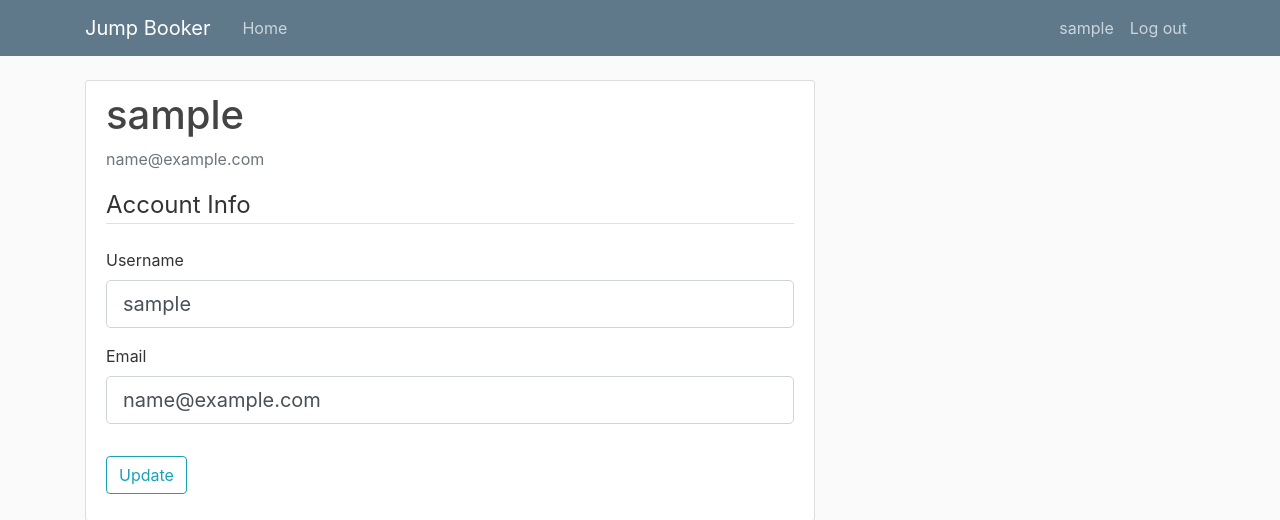
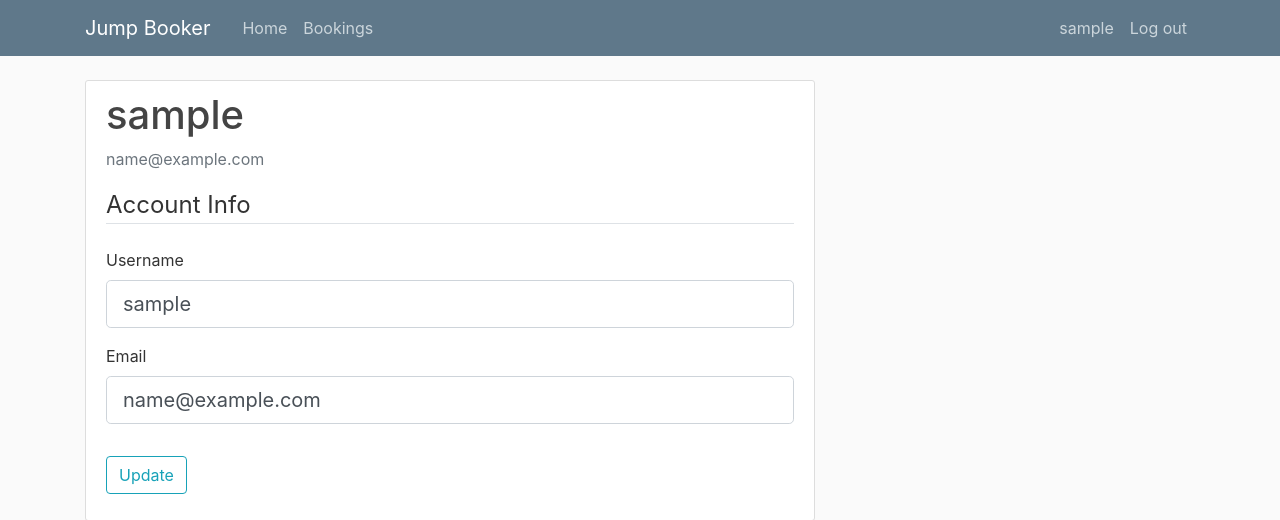
Before and after one commit to theogz/jump-booker, a Flask app: page /account in a window 1280 px wide. Shown: the top 520 px of the page. Run offline with Flask 2, Linux system fonts and the light colour scheme; the visitor is signed in with stand-in values (Sample User, id 1); data comes from the database, SQL or seed files in the repository; some libraries are stand-ins or nearby versions.

Commit message:
:bulb: user bookings button in navbar

```diff
--- a/booker/templates/layout.html
+++ b/booker/templates/layout.html
@@ -25,6 +25,9 @@
           <div class="collapse navbar-collapse" id="navbarToggle">
             <div class="navbar-nav mr-auto">
               <a class="nav-item nav-link" href="/">Home</a>
+              {% if current_user.is_authenticated %}
+                <a class="nav-item nav-link" href="{{ url_for('bookings', username=current_user.username) }}">Bookings</a>
+              {% endif %}
             </div>
             <!-- Navbar Right Side -->
             <div class="navbar-nav">
```
